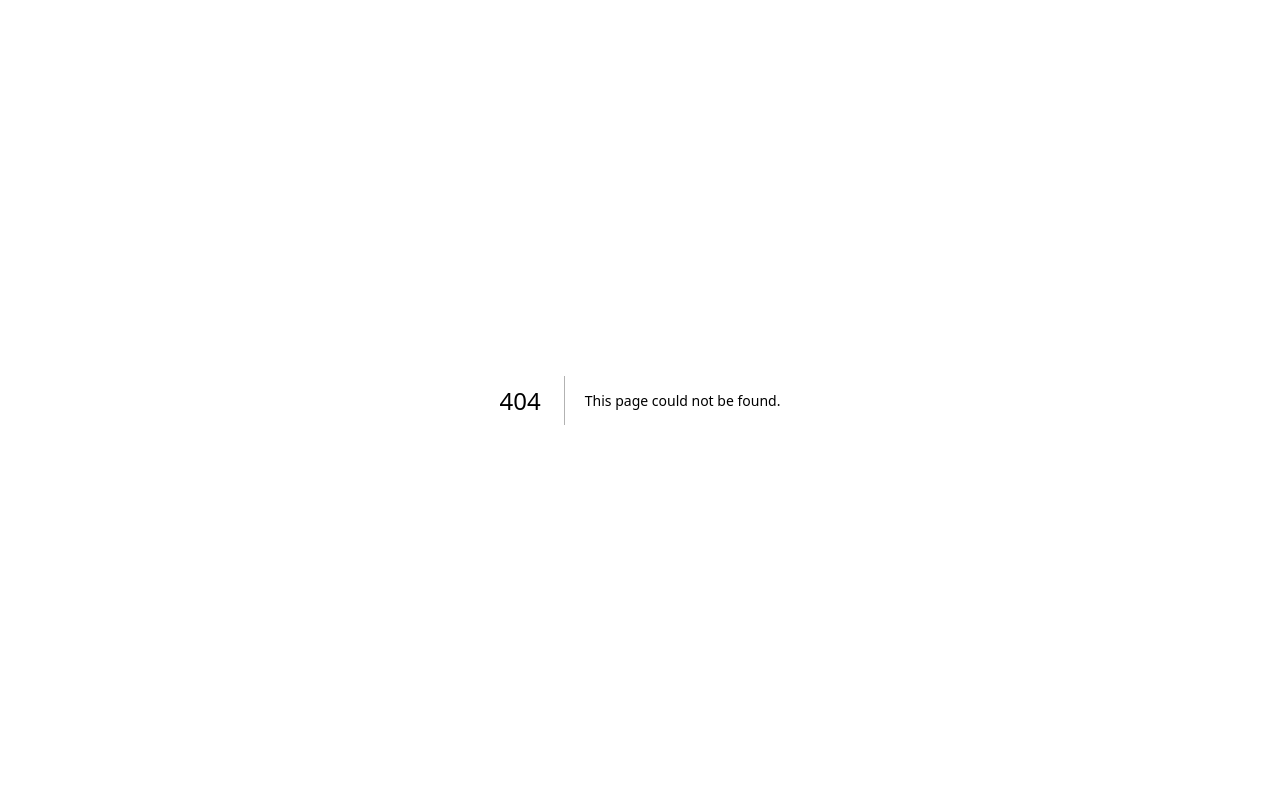
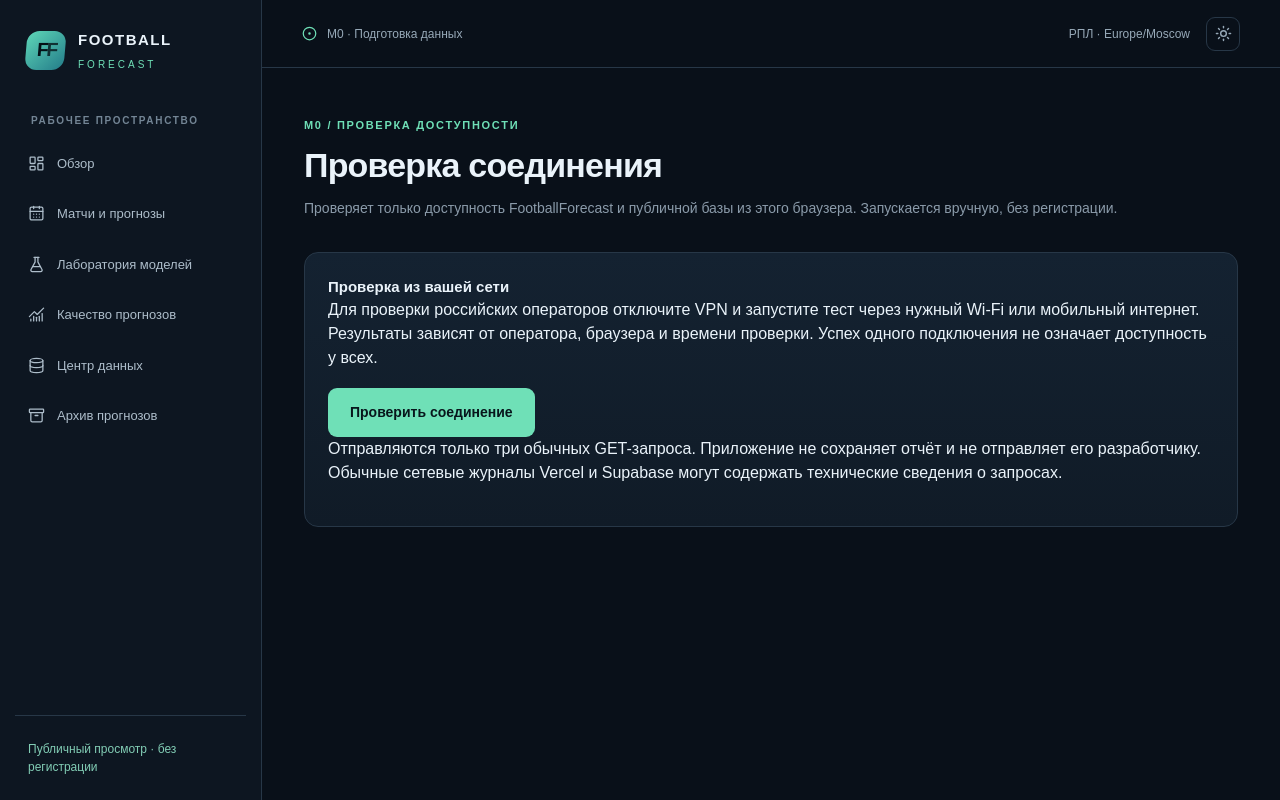
Before and after one commit to StanleyLl0yd/FootballForecast, a Next.js app in the folder apps/web/: page /connectivity in a window 1280 px wide. Before the commit this address had no page. Built offline with nearby package versions, Linux system fonts and the light colour scheme.

Commit message:
feat(web): add browser GUI for self-service RU network connectivity diagnostics

```diff
--- /dev/null
+++ b/apps/web/app/(console)/connectivity/page.tsx
@@ -0,0 +1,60 @@
+'use client';
+import {useState} from 'react';
+import {PageHeading} from '@/components/empty-state';
+import {formatConnectivityReport,runConnectivityChecks} from '@/lib/connectivity';
+import type {ConnectivityResult} from '@/lib/connectivity';
+
+const titles={passed:'Доступно',failed:'Нет подтверждения связи',not_configured:'Не настроено'};
+
+export default function ConnectivityPage(){
+  const [results,setResults]=useState<ConnectivityResult[]|null>(null);
+  const [report,setReport]=useState('');
+  const [busy,setBusy]=useState(false);
+  const [copied,setCopied]=useState(false);
+  async function run(){
+    setBusy(true);
+    setCopied(false);
+    try{
+      // NEXT_PUBLIC keys are intentionally browser-publishable; never use a service role.
+      const next=await runConnectivityChecks(window.location.origin,
+        process.env.NEXT_PUBLIC_SUPABASE_URL,
+        process.env.NEXT_PUBLIC_SUPABASE_PUBLISHABLE_KEY);
+      setResults(next);
+      setReport(formatConnectivityReport(next,new Date().toISOString()));
+    }finally{setBusy(false);}
+  }
+  async function copy(){
+    try{await navigator.clipboard.writeText(report);setCopied(true);}
+    catch{setCopied(false);}
+  }
+  return <>
+    <PageHeading eyebrow="M0 / ПРОВЕРКА ДОСТУПНОСТИ"
+      title="Проверка соединения"
+      subtitle="Проверяет только доступность FootballForecast и публичной базы из этого браузера. Запускается вручную, без регистрации."/>
+    <section className="panel connectivity-panel">
+      <h2>Проверка из вашей сети</h2>
+      <p>Для проверки российских операторов отключите VPN и запустите тест через нужный Wi-Fi или мобильный интернет. Результаты зависят от оператора, браузера и времени проверки. Успех одного подключения не означает доступность у всех.</p>
+      <button type="button" className="primary-action" onClick={run} disabled={busy}>
+        {busy?'Проверка выполняется…':'Проверить соединение'}
+      </button>
+      <p className="connectivity-note">Отправляются только три обычных GET-запроса. Приложение не сохраняет отчёт и не отправляет его разработчику. Обычные сетевые журналы Vercel и Supabase могут содержать технические сведения о запросах.</p>
+    </section>
+    {results&&<section className="panel connectivity-panel" aria-live="polite">
+      <h2>Результаты</h2>
+      <ul className="connectivity-list">{results.map(item=>
+        <li key={item.id}>
+          <strong>{item.label}</strong>
+          <span className={item.state==='passed'?'connectivity-success':'connectivity-problem'}>
+            {titles[item.state]}{item.httpStatus===null?'':' · HTTP '+item.httpStatus}
+            {item.elapsedMs===null?'':' · '+item.elapsedMs+' мс'}
+          </span>
+        </li>
+      )}</ul>
+      <p className="connectivity-note">Ошибка может означать блокировку, сбой сети, CORS, тайм-аут или проблему сервиса. Этот тест не определяет конкретную причину и не измеряет доступность других операторов.</p>
+      <button type="button" className="primary-action" onClick={copy}>
+        {copied?'Отчёт скопирован':'Скопировать отчёт'}
+      </button>
+      <pre className="connectivity-report">{report}</pre>
+    </section>}
+  </>;
+}
```
